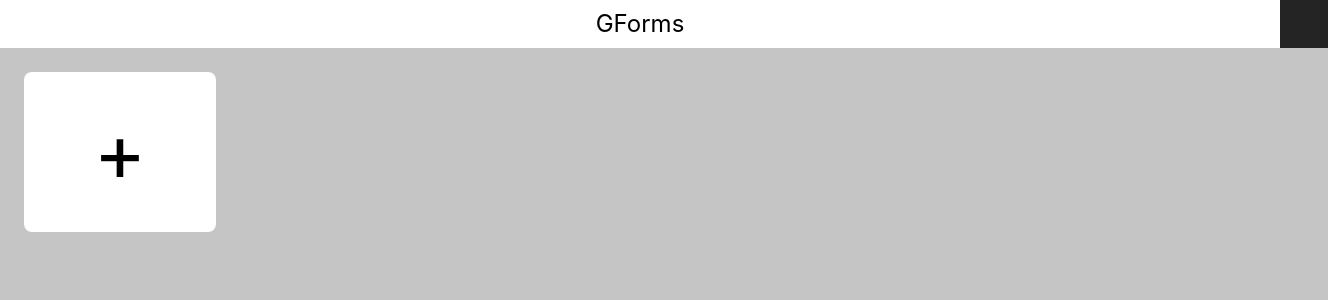
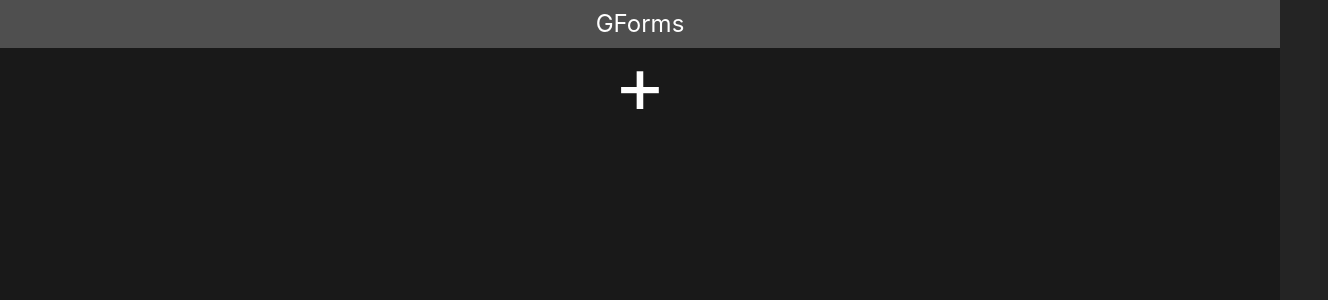
Before and after one commit to klindukhov/gforms-clone, a React (Vite) app: page /form in a window 1280 px wide. Shown: the top 300 px of the page, 1328 px wide, since content can reach past the window. Built offline with nearby package versions, Linux system fonts and the light colour scheme.

Commit message:
add react-router-dom, addFormPage

```diff
--- a/package.json
+++ b/package.json
@@ -11,6 +11,7 @@
   "dependencies": {
     "react": "^18.2.0",
     "react-dom": "^18.2.0",
+    "react-router-dom": "^6.4.1",
     "styled-components": "^5.3.6"
   },
   "devDependencies": {
--- a/src/App.tsx
+++ b/src/App.tsx
@@ -1,13 +1,25 @@
 import { useState } from "react";
 import styled from "styled-components";
 import Header from "./components/Header";
-import Content from "./components/Content";
+import FormsListPanel from "./components/FormsListPanel";
+import { createBrowserRouter, RouterProvider, Route } from "react-router-dom";
+import FormPage from "./components/FormPage";
 
 export default function App() {
+  const router = createBrowserRouter([
+    {
+      path: "/",
+      element: <FormsListPanel />,
+    },
+    {
+      path: "/form",
+      element: <FormPage />,
+    },
+  ]);
   return (
     <AppPage>
       <Header />
-      <Content />
+      <RouterProvider router={router} />
     </AppPage>
   );
 }
--- /dev/null
+++ b/src/components/FormPage.tsx
@@ -0,0 +1,23 @@
+import styled from "styled-components";
+
+export default function FormPage() {
+  return (
+    <FormPagePanel>
+      <CreateSymbol>+</CreateSymbol>
+    </FormPagePanel>
+  );
+}
+
+const FormPagePanel = styled.div`
+  background-color: #191919;
+  min-height: 94vh;
+  width: 100vw;
+  padding-top: 3vh;
+  display: grid;
+`;
+
+const CreateSymbol = styled.div`
+  color: white;
+  text-align: center;
+  font-size: 10vh;
+`;
--- a/src/components/FormProfile.tsx
+++ b/src/components/FormProfile.tsx
@@ -11,17 +11,17 @@
 const FormProfileDiv = styled.div`
   height: 20vh;
   width: 15vw;
-  background-color: white;
+  background-color: #4f4f4f;
   border-radius: 1vh;
   display: grid;
   align-items: center;
   &: hover {
-    border: 1px solid black;
+    border: 1px solid white;
   }
 `;
 
 const CreateSymbol = styled.div`
-  color: black;
+  color: white;
   text-align: center;
   font-size: 10vh;
 `;
--- a/src/components/Content.tsx
+++ b/src/components/FormsListPanel.tsx
@@ -1,16 +1,19 @@
+import { Link } from "react-router-dom";
 import styled from "styled-components";
 import FormProfile from "./FormProfile";
 
-export default function Content() {
+export default function FormsListPanel() {
   return (
     <ContentPanel>
-      <FormProfile/>
+      <Link to='/form' style={{ textDecoration: "none" }}>
+        <FormProfile />
+      </Link>
     </ContentPanel>
   );
 }
 
 const ContentPanel = styled.div`
-  background-color: #c5c5c5;
+  background-color: #191919;
   min-height: 94vh;
   width: 100vw;
   padding: 3vh;
--- a/src/components/Header.tsx
+++ b/src/components/Header.tsx
@@ -8,7 +8,7 @@
 }
 
 const HeaderPanel = styled.div`
-  background-color: white;
+  background-color: #4f4f4f;
   height: 6vh;
   width: 100vw;
   display: grid;
@@ -16,7 +16,7 @@
 `;
 
 const HeaderText = styled.div`
-  color: black;
+  color: white;
   text-align: center;
   font-size: 3vh;
 `;
```
Also changed, not shown: 1 other file (tests, documents, lock files or other folders).
